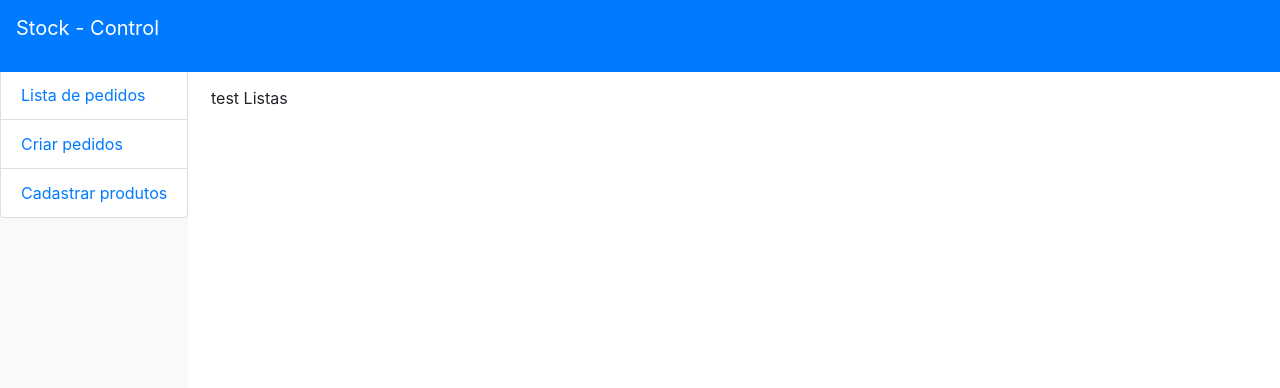
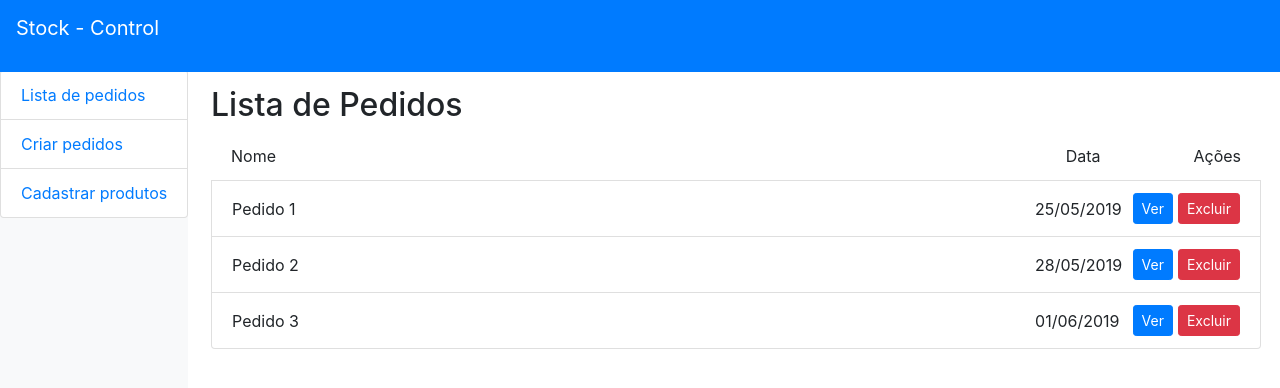
Before and after one commit to front-unicesumar-app/front-end-estoque, a React (Create React App) app: page / in a window 1280 px wide. Shown: the top 388 px of the page. Built offline with nearby package versions, Linux system fonts and the light colour scheme.

Commit message:
Lista de pedidos.

```diff
--- a/src/coponents/pedidos/lista-de-pedidos/ListaDePedidos.js
+++ b/src/coponents/pedidos/lista-de-pedidos/ListaDePedidos.js
@@ -1,11 +1,63 @@
-import React from 'react';
+import React, { Fragment } from 'react';
+import './style.css'
+import ListGroup from 'react-bootstrap/ListGroup';
+import ListGroupItem from 'react-bootstrap/ListGroupItem';
+import Button from 'react-bootstrap/Button';
 
 // import { Container } from './styles';
 
 export default class ListaDePedidos extends React.Component {
+  constructor(props) {
+    super(props);
+
+    this.renderList = this.renderList.bind(this);
+  }
+
+  pedidos = [
+    {id: 0, name: 'Pedido 1', date: '25/05/2019'},
+    {id: 1, name: 'Pedido 2', date: '28/05/2019'},
+    {id: 2, name: 'Pedido 3', date: '01/06/2019'}
+  ]
+
+  renderList() {
+    return(
+      this.pedidos.map(list => (
+        <ListGroupItem key={list.id}>
+          <div className="item-name">
+            {list.name}
+          </div>
+          <div className="item-date">
+            {list.date}
+          </div>
+          <div className="item-actions">
+            <Button variant="primary" size="sm">Ver</Button>
+            <Button variant="danger" size="sm">Excluir</Button>
+          </div>
+        </ListGroupItem>
+      ))
+    )
+  }
+
+
   render() {
     return (
-      <div>test Listas</div>
+      <Fragment>
+        <h2>Lista de Pedidos</h2>
+        <ListGroup>
+          <div className="list-subheader">
+            <div className="sub-name">
+              <span>Nome</span>
+            </div>
+            <div className="sub-date">
+              <span>Data</span>
+            </div>
+            <div className="sub-actions">
+              <span>Ações</span>
+            </div>
+          </div>
+          {this.renderList()}
+        </ListGroup>
+      </Fragment>
     );
   }
 }
--- /dev/null
+++ b/src/coponents/pedidos/lista-de-pedidos/style.css
@@ -0,0 +1,27 @@
+div.list-group-item, .list-subheader {
+    display: flex;
+    flex-direction: row;
+    align-items: center;
+}
+
+.list-subheader {
+    padding: 0.75rem 1.25rem;
+}
+
+div.list-group-item > div:not(:first-child) {
+    margin-left: 10px;
+}
+
+.item-name, .sub-name {
+    flex: 70% 1 0;
+}
+.item-date, .sub-date {
+    flex: 1;
+}
+.item-actions, .sub-actions {
+    flex: 1 0 1;
+}
+
+.item-actions > button:not(:first-child) {
+    margin-left: 5px;
+}
```
Also changed, not shown: 1 other file (tests, documents, lock files or other folders).
